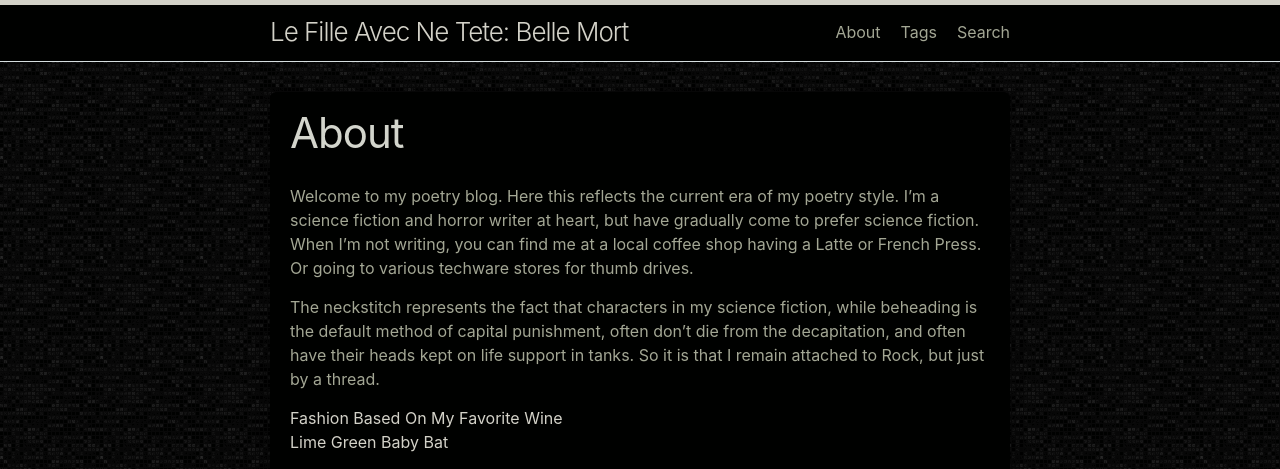
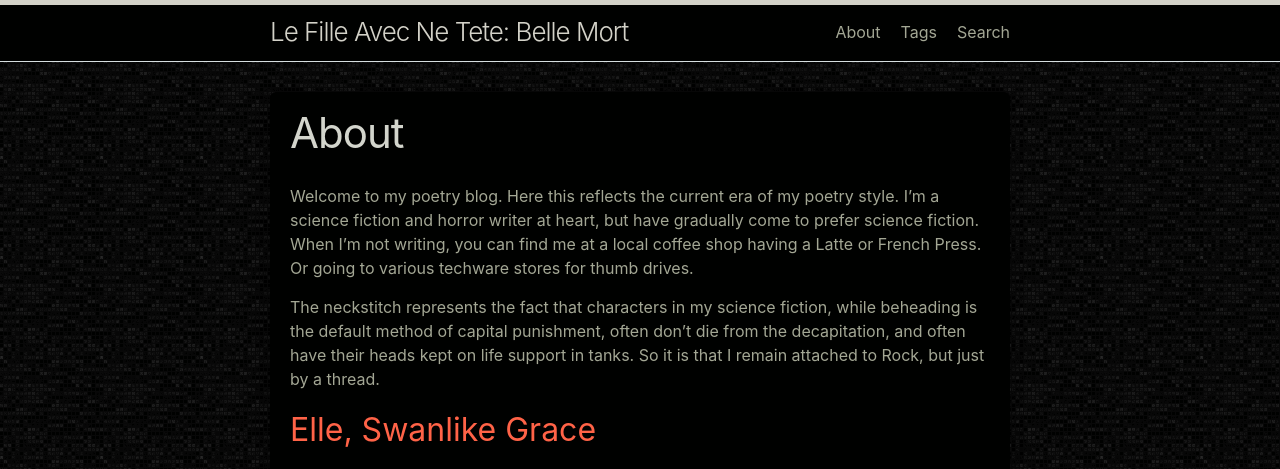
Before and after one commit to LWFlouisa/NewPoetry, a Jekyll site: the page built from about.md, in a window 1280 px wide. Shown: the top 469 px of the page. Built offline with Jekyll 4.4.1, drawn with Linux system fonts in a browser that asks for light colours; grey boxes are pictures that could not be loaded.

Commit message:
Update about.md

```diff
--- a/about.md
+++ b/about.md
@@ -6,5 +6,8 @@ Welcome to my poetry blog. Here this reflects the current era of my poetry style
 
 The neckstitch represents the fact that characters in my science fiction, while beheading is the default method of capital punishment, often don't die from the decapitation, and often have their heads kept on life support in tanks. So it is that I remain attached to Rock, but just by a thread.
 
+## Elle, Swanlike Grace
+<iframe allowfullscreen src="https://www.vidlii.com/embed?v=NKN-VNZT16h&a=0" frameborder="0" width="640" height="360"></iframe>
+
 [Fashion Based On My Favorite Wine](https://www.pinterest.com/sarahmattheww/wine/)<br />
 [Lime Green Baby Bat](https://www.pinterest.com/sarahmattheww/apple-and-lime/)
```
